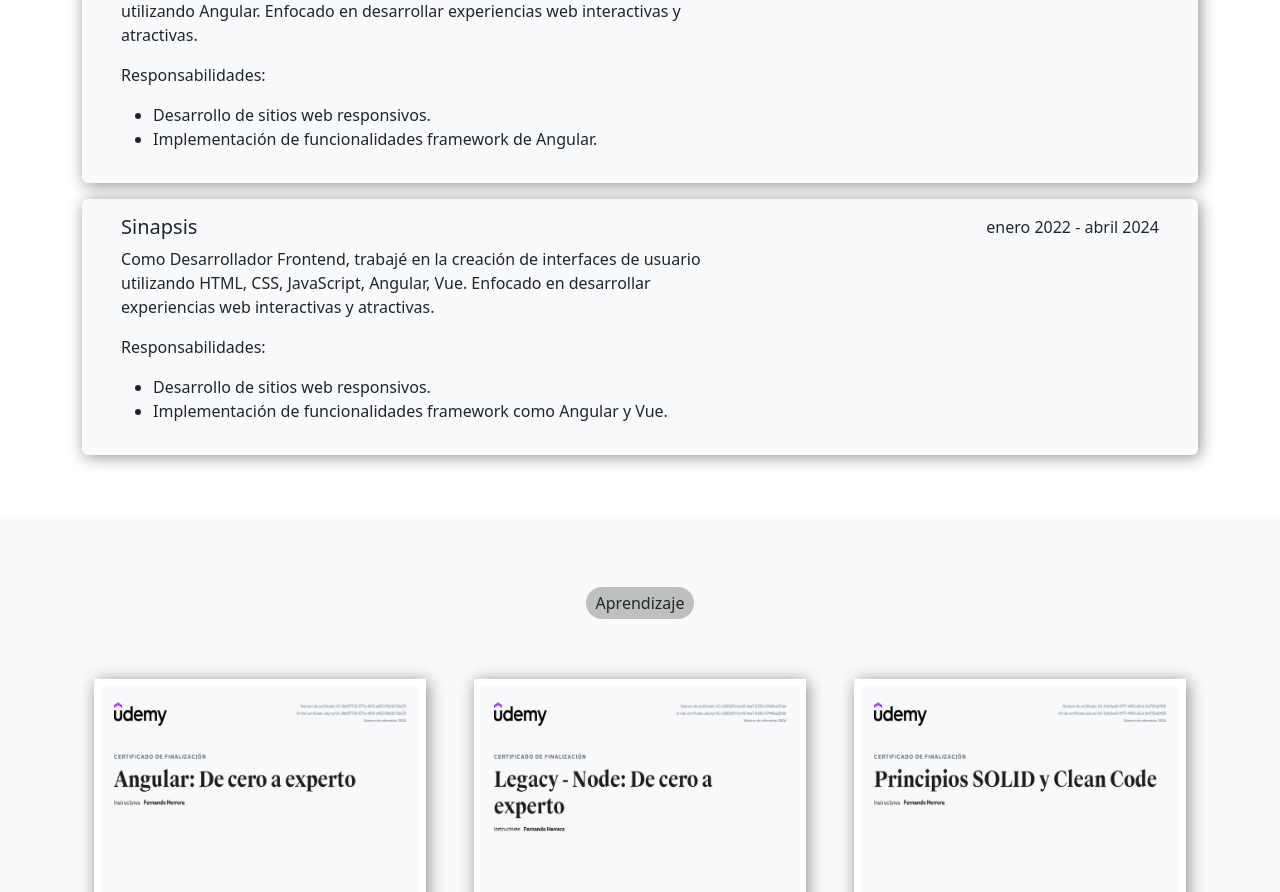
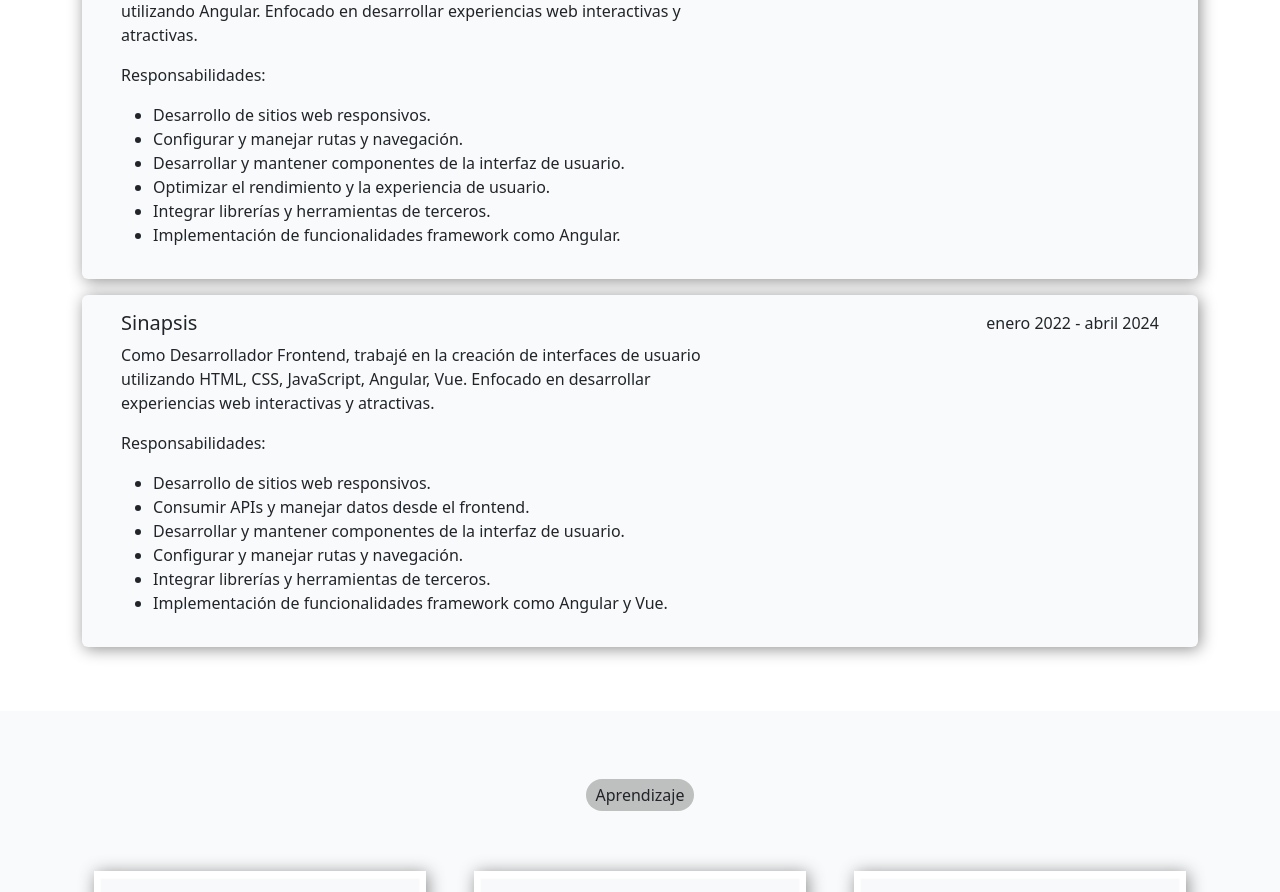
Before and after one commit to agc1921/portafolio, an Angular app: page / in a window 1280 px wide. Shown: the part 1000-1892 px from the top of the page. Built offline with nearby package versions, Linux system fonts and the light colour scheme.

Commit message:
page cv.pdf v4

```diff
--- a/src/app/components/layout/experiencia/experiencia.component.html
+++ b/src/app/components/layout/experiencia/experiencia.component.html
@@ -17,9 +17,12 @@
 
         <ul>
           <li>Desarrollo de sitios web responsivos.</li>
-          <li>
-            Implementación de funcionalidades framework de Angular.
-          </li>
+          <li>Configurar y manejar rutas y navegación.</li>
+          <li>Desarrollar y mantener componentes de la interfaz de usuario.</li>
+          <li>Optimizar el rendimiento y la experiencia de usuario.</li>
+          <li>Integrar librerías y herramientas de terceros.</li>
+          <li>Implementación de funcionalidades framework como Angular.</li>
+
         </ul>
       </div>
       <div class="col-md-4 col-12 text-md-end text-center">
@@ -42,9 +45,11 @@
 
         <ul>
           <li>Desarrollo de sitios web responsivos.</li>
-          <li>
-            Implementación de funcionalidades framework como Angular y Vue.
-          </li>
+          <li>Consumir APIs y manejar datos desde el frontend.</li>
+          <li>Desarrollar y mantener componentes de la interfaz de usuario.</li>
+          <li>Configurar y manejar rutas y navegación.</li>
+          <li>Integrar librerías y herramientas de terceros.</li>
+          <li>Implementación de funcionalidades framework como Angular y Vue.</li>
         </ul>
       </div>
       <div class="col-md-4 col-12 text-md-end text-center">
```
Also changed, not shown: 1 other file (tests, documents, lock files or other folders).
